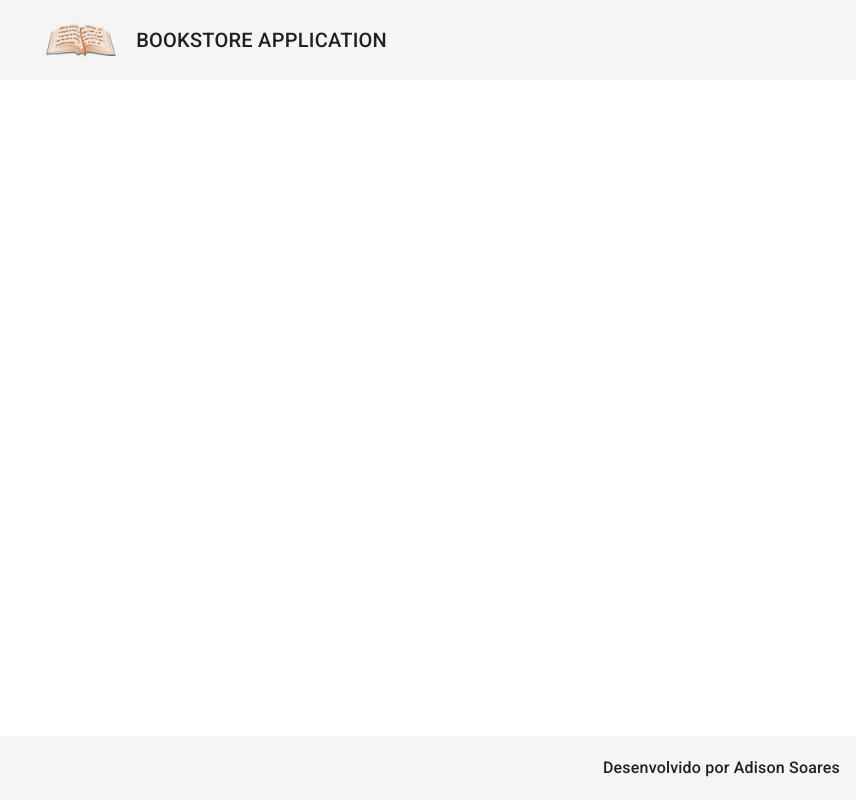
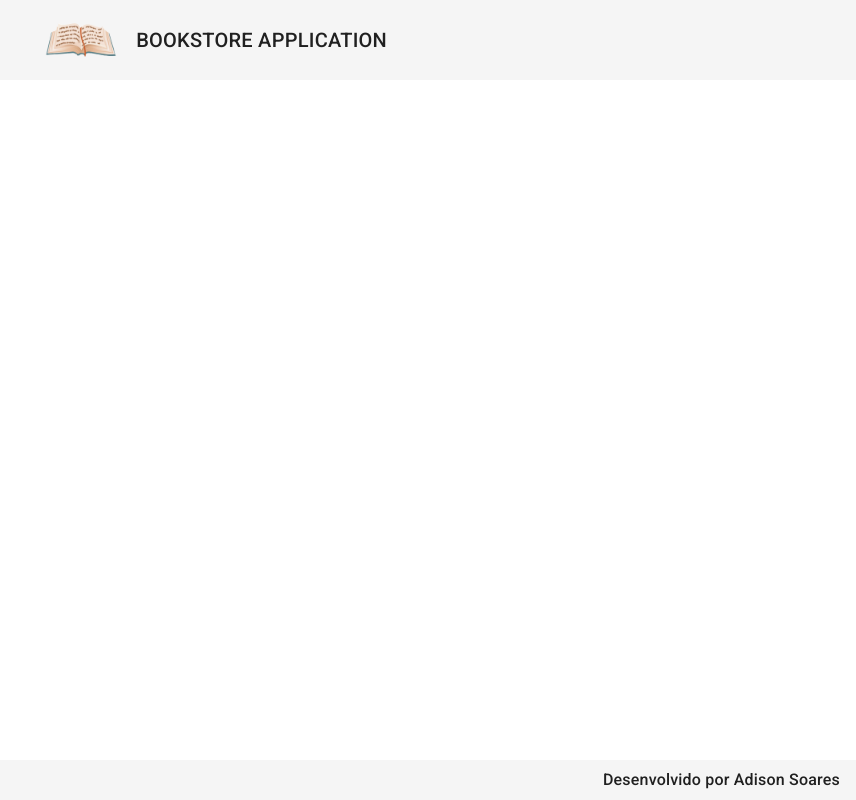
Before and after one commit to AdisonSoares/bookstore-api_front, an Angular app in the folder bookstore/: page / in a window 1280 px wide. Shown: the whole page, without its empty margins (424-1280 px from the left). Built offline with nearby package versions, Linux system fonts and the light colour scheme.

Commit message:
:sparkles: Feat: update the footer css

```diff
--- a/bookstore/src/app/components/template/footer/footer.component.css
+++ b/bookstore/src/app/components/template/footer/footer.component.css
@@ -3,4 +3,5 @@
     bottom: 0;
     justify-content: flex-end;
     font-size: 1rem;
+    height: 5%;
 }
```
